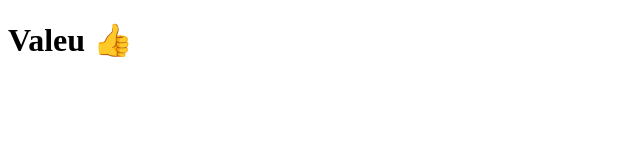
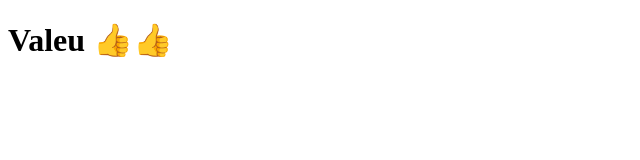
Before and after one commit to RichardFurlan/tabnews-clone, a Next.js app: page / in a window 1280 px wide. Shown: the top 160 px of the page, without its empty margins (0-640 px from the left). Built offline with nearby package versions, Linux system fonts and the light colour scheme.

Commit message:
modifica frase

```diff
--- a/pages/index.js
+++ b/pages/index.js
@@ -1,6 +1,6 @@
 function Home(){
     return (
-    <h1>Valeu 👍</h1>
+    <h1>Valeu 👍👍</h1>
     )
 }
 
```
